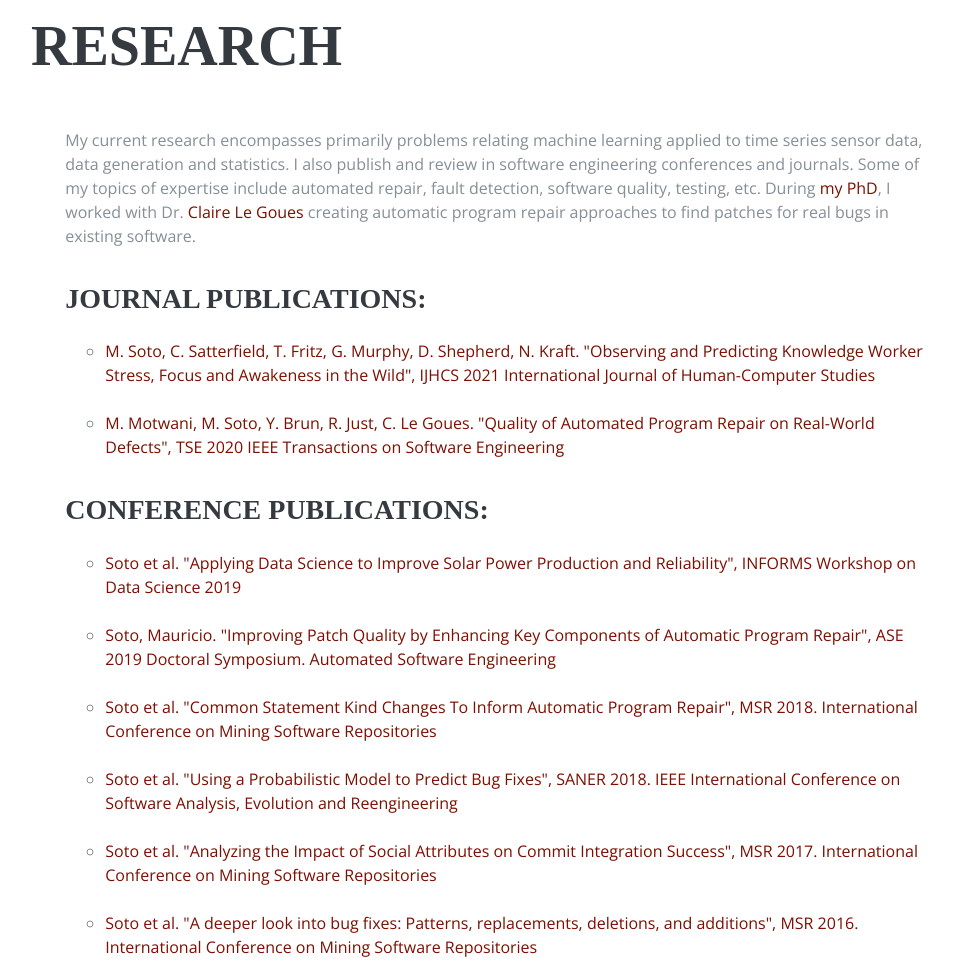
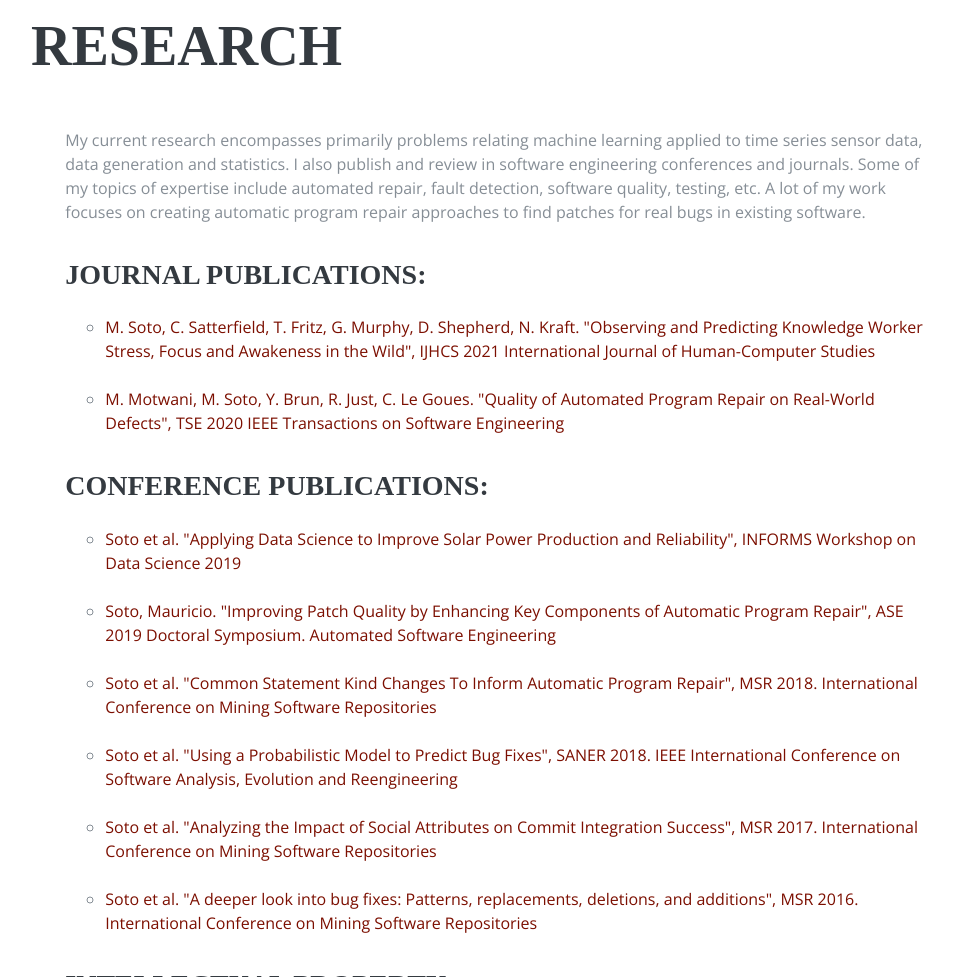
Before and after one commit to mausotog/mausotog.github.io, a website: page index.html in a window 1280 px wide. Shown: the part 3780-4757 px from the top of the page, without its empty margins (289-1243 px from the left). Drawn offline with nearby package versions, Linux system fonts and the light colour scheme; a web font is replaced by a local one.

Commit message:
Update index.html
Changes

```diff
--- a/index.html
+++ b/index.html
@@ -294,8 +294,7 @@
           <ul class="fa-ul mb-0">
 		  My current research encompasses primarily problems relating machine learning applied to time series sensor data, data generation and statistics.
 		  I also publish and review in software engineering conferences and journals. Some of my topics of expertise include automated repair,
-		  fault detection, software quality, testing, etc. During <a href="Papers/PhDThesisMauricioSoto.pdf">my PhD</a>, I worked with Dr. <a href="https://clairelegoues.com/">Claire Le Goues</a>
-		  creating automatic program repair approaches to find patches for real bugs in existing software.
+		  fault detection, software quality, testing, etc. A lot of my work focuses on creating automatic program repair approaches to find patches for real bugs in existing software.
 
 
 		   <br>
```
